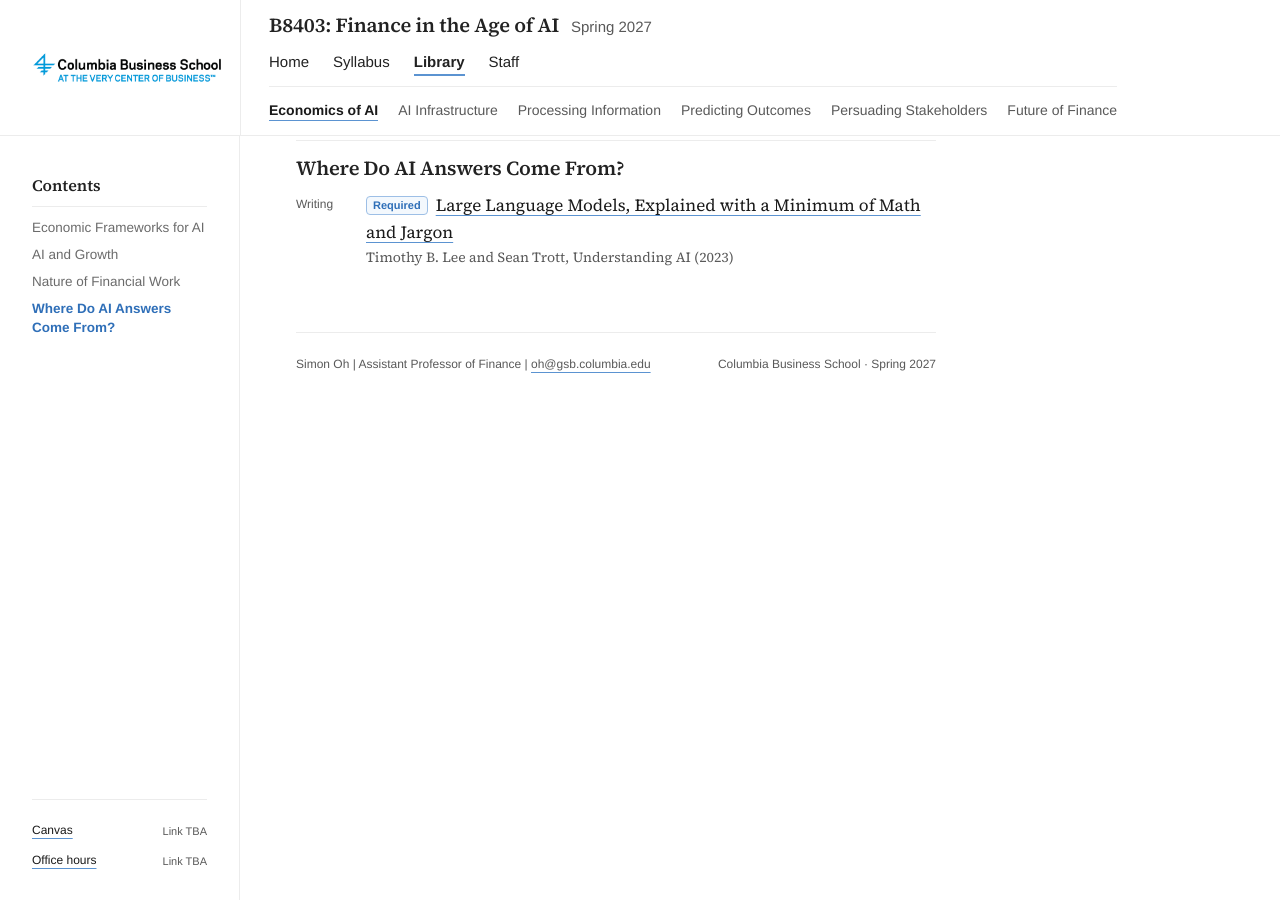
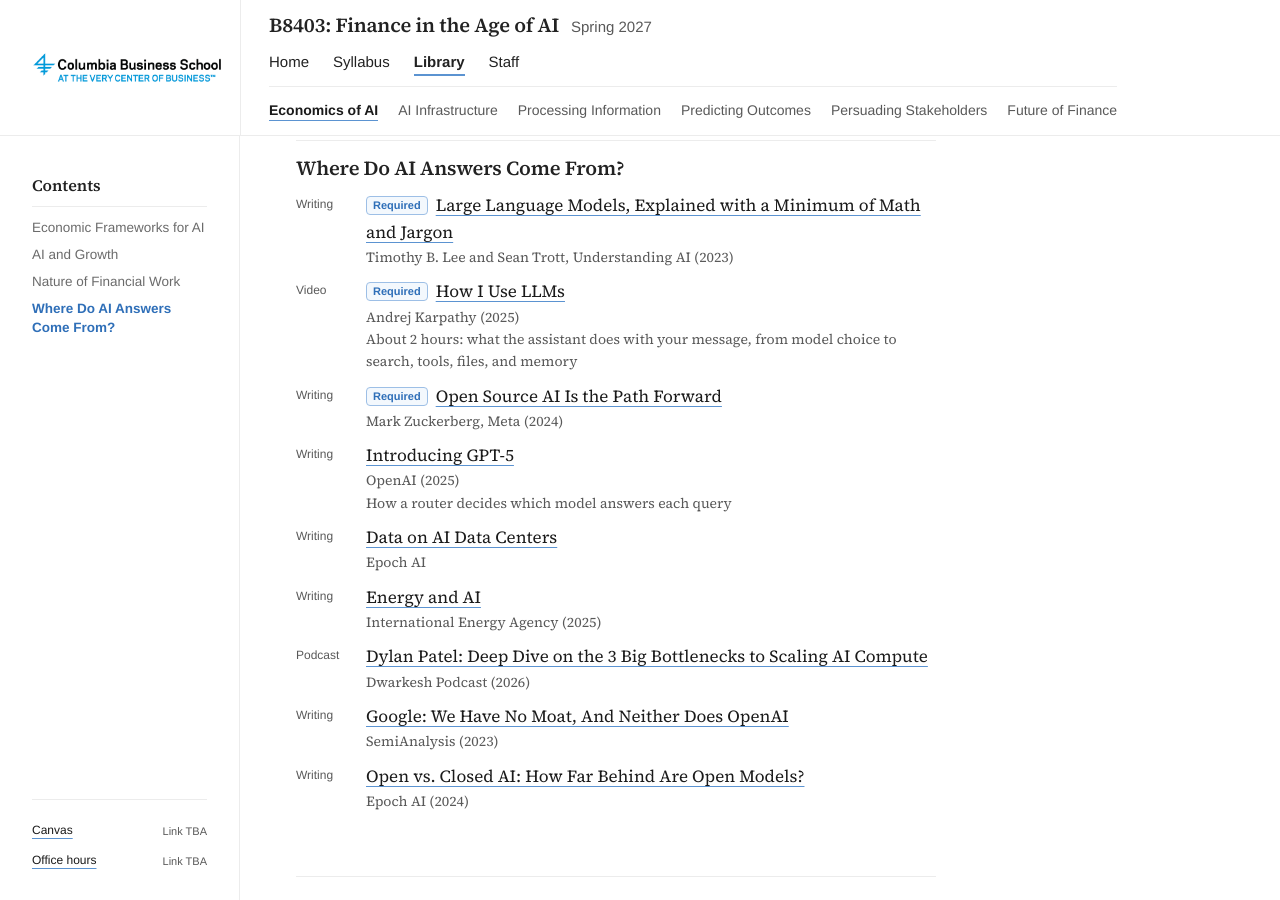
Before and after one commit to ai-finance-cbs/ai-finance-cbs.github.io, a Jekyll site: the page built from library/economics-of-ai.html, in a window 1280 px wide and 900 px high, scrolled down 1157 px. Built offline with Jekyll 4.4.1, drawn with Linux system fonts in a browser that asks for light colours; before the commit the page ends 1562 px from its top, so only the background shows below that.

Commit message:
Library Week 1: materials on routing, data centers, open vs closed
Claude-Session: https://claude.ai/code/session_011QbhiHwAKqFwg98r4t5oEG

```diff
--- a/_data/materials.yml
+++ b/_data/materials.yml
@@ -24,3 +24,11 @@
 - {week: 1, topic: Nature of Financial Work, level: optional, kind: Writing, title: "15 Times to Use AI, and 5 Not To", source: "Ethan Mollick, One Useful Thing", url: "https://www.oneusefulthing.org/p/15-times-to-use-ai-and-5-not-to"}
 
 - {week: 1, topic: "Where Do AI Answers Come From?", level: required, kind: Writing, title: "Large Language Models, Explained with a Minimum of Math and Jargon", source: "Timothy B. Lee and Sean Trott, Understanding AI (2023)", url: "https://www.understandingai.org/p/large-language-models-explained-with"}
+- {week: 1, topic: "Where Do AI Answers Come From?", level: required, kind: Video, title: "How I Use LLMs", source: "Andrej Karpathy (2025)", url: "https://www.youtube.com/watch?v=EWvNQjAaOHw", note: "About 2 hours: what the assistant does with your message, from model choice to search, tools, files, and memory"}
+- {week: 1, topic: "Where Do AI Answers Come From?", level: required, kind: Writing, title: "Open Source AI Is the Path Forward", source: "Mark Zuckerberg, Meta (2024)", url: "https://about.fb.com/news/2024/07/open-source-ai-is-the-path-forward/"}
+- {week: 1, topic: "Where Do AI Answers Come From?", level: optional, kind: Writing, title: "Introducing GPT-5", source: "OpenAI (2025)", url: "https://openai.com/index/introducing-gpt-5/", note: "How a router decides which model answers each query"}
+- {week: 1, topic: "Where Do AI Answers Come From?", level: optional, kind: Writing, title: "Data on AI Data Centers", source: "Epoch AI", url: "https://epoch.ai/data/data-centers"}
+- {week: 1, topic: "Where Do AI Answers Come From?", level: optional, kind: Writing, title: "Energy and AI", source: "International Energy Agency (2025)", url: "https://www.iea.org/reports/energy-and-ai"}
+- {week: 1, topic: "Where Do AI Answers Come From?", level: optional, kind: Podcast, title: "Dylan Patel: Deep Dive on the 3 Big Bottlenecks to Scaling AI Compute", source: "Dwarkesh Podcast (2026)", url: "https://www.dwarkesh.com/p/dylan-patel"}
+- {week: 1, topic: "Where Do AI Answers Come From?", level: optional, kind: Writing, title: "Google: We Have No Moat, And Neither Does OpenAI", source: "SemiAnalysis (2023)", url: "https://semianalysis.com/2023/05/04/google-we-have-no-moat-and-neither/"}
+- {week: 1, topic: "Where Do AI Answers Come From?", level: optional, kind: Writing, title: "Open vs. Closed AI: How Far Behind Are Open Models?", source: "Epoch AI (2024)", url: "https://epoch.ai/blog/open-models-report"}
```
